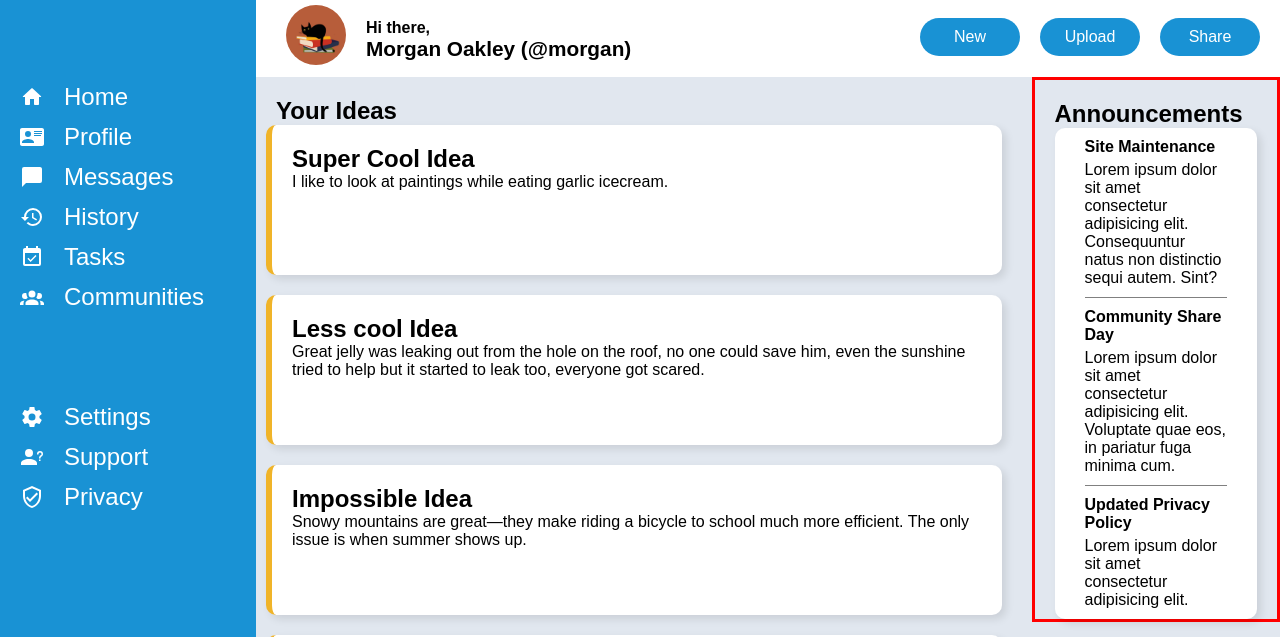
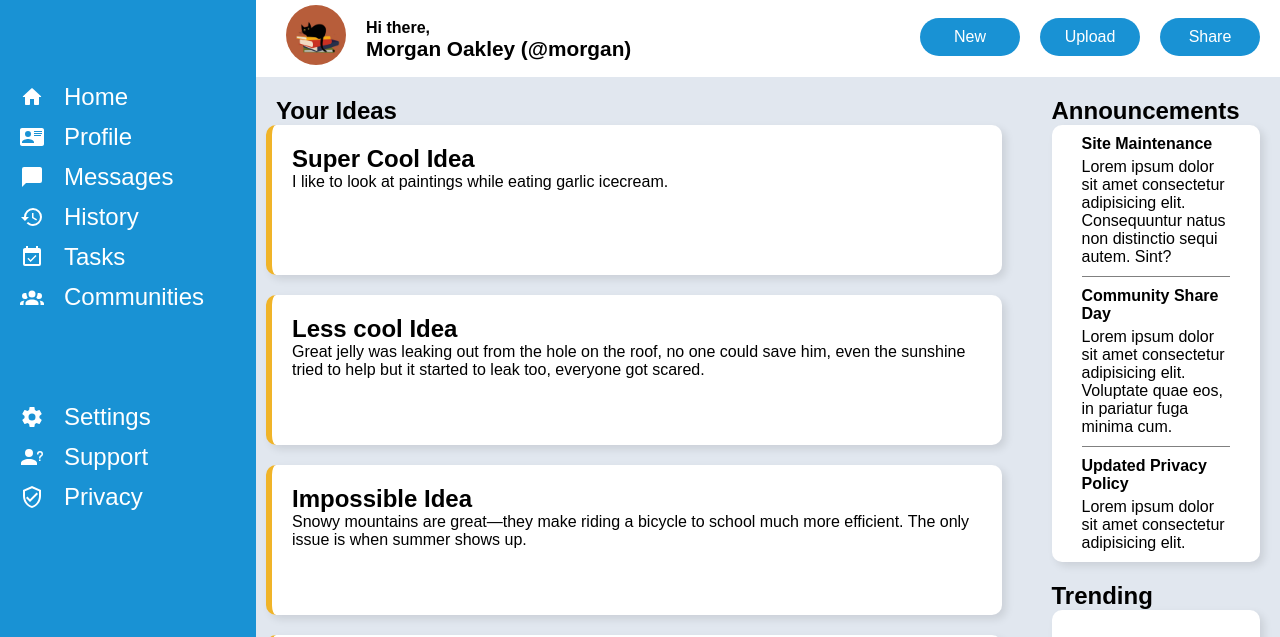
Before and after one commit to AmartyaDev007/basic-admin-dashboard, a plain HTML site: page index.html in a window 1280 px wide. Shown: the part 83-720 px from the top of the page. Drawn offline with Linux system fonts and the light colour scheme.

Commit message:
remove unnecessary blank lines, code cleanup

```diff
--- a/styles.css
+++ b/styles.css
@@ -2,17 +2,12 @@
     margin: 0;
     padding: 0;
     box-sizing: border-box;
-
 }
 
 html, body {
     height: 100%;
     font-family: Arial, sans-serif;
-
 }
-
-
-
 
 img {
     height: 120px;
@@ -27,6 +22,7 @@ svg {
     min-height: 0;
     min-width: 0;
 }
+
 .container {
     display: grid;
     grid-template-columns: 1fr 4fr;
@@ -37,13 +33,11 @@ svg {
 .sidebar {
     grid-column: 1 / 2;
     grid-row: 1 / 3;
-    /* border: solid green; */
     background-color: #1992D4;
     color: white;
     font-size: 24px;
     display: flex;
     flex-direction: column;
-
     gap: 80px;
     padding: 40px 20px;
     line-height: 40px;
@@ -73,24 +67,19 @@ svg {
 .topbar {
     grid-column: 2 / 3;
     grid-row: 1 / 2;
-    /* border: solid red; */
     display: flex;
     flex-direction: column;
-
-
 }
 
 .topbar-top {
     flex: 1;
     display: flex;
-    /* border: solid purple; */
 }
 
 .topbar-top-left {
     display: flex;
     align-items: center;
     gap: 20px;
-    /* border: solid orange; */
     flex: 2;
     align-items: center;
     justify-content: flex-start;
@@ -106,7 +95,6 @@ svg {
 }
 
 .topbar-top-right {
-    /* border: solid salmon; */
     flex: 1;
     display: flex;
     align-items: center;
@@ -129,20 +117,16 @@ svg {
     flex: 1;
     display: flex;
     justify-content: space-between;
-    /* border: solid red; */
-
 }
 
 .topbar-bottom-left {
     display: grid;
     grid-template-columns: auto 1fr;
     grid-template-rows: 1fr 1fr;
-    /* border: solid green; */
     flex: 2;
 }
 
 .topbar-bottom-left-profile {
-    /* border: solid red; */
     grid-row: 1 / 3;
     padding: 0px 20px 0px 30px;
     align-self: center;
@@ -151,13 +135,11 @@ svg {
 
 
 #topbar-bottom-left-greeting {
-    /* border: solid blue; */
     align-self: flex-end;
     font-weight: bold;
 }
 
 #topbar-bottom-left-name-text {
-    /* border: solid green; */
     align-self: flex-start;
     font-size: 1.3rem;
     font-weight: bold;
@@ -167,7 +149,6 @@ svg {
 .topbar-bottom-right {
     display: flex;
     align-items: center;
-    /* border: solid pink; */
     flex: 1;
     justify-content: flex-end;
     gap: 20px;
@@ -184,14 +165,11 @@ svg {
     text-align: center;
 }
 
-
 /*  */
-
 
 .main {
     grid-column: 2 / 3;
     grid-row: 2 / 3;
-    /* border: solid blue; */
     background-color: #E1E7EF;
     height: 100%;
     display: grid;
@@ -227,26 +205,18 @@ svg {
     padding-left: 10px;
     display: grid;
     gap: 20px;
-    /* border: solid green; */
     grid-template-columns: repeat(auto-fill, minmax(400px, 1fr));
-
 }
-
 
 .main-announcements {
     grid-column: 2 / 3;
     grid-row: 1 / 2;
-    border: solid red;
-
-
 }
 
 .announcements-card-all {
-    /* border: solid black; */
     margin: 0px 20px;
     border-radius: 10px;
     box-shadow: 4px 4px 8px rgba(0, 0, 0, 0.1);
-
 }
 
 .card-announcement {
@@ -255,19 +225,13 @@ svg {
 }
 
 #card-line {
-
     border-bottom: 1px solid grey;
 }
-
-
-
 
 .main-trending {
     grid-column: 2 / 3;
     grid-row: 2 / 3;
 }
-
-
 
 .card-main svg {
     width: 24px;
@@ -276,17 +240,12 @@ svg {
     margin-right: 10px;
 }
 
-
 .announcements-card-all {
     background-color: white;
-
-    /* border: solid red; */
-
 }
 
 .trending-card-all {
     background-color: white;
-    /* border: solid green; */
     display: flex;
     flex-direction: column;
     gap: 10px;
@@ -307,10 +266,8 @@ svg {
 
 .main-project-card-icons-group {
     padding: 0px auto;
-
     display: flex;
     justify-content: flex-end;
-
 }
 
 /*  */
```
